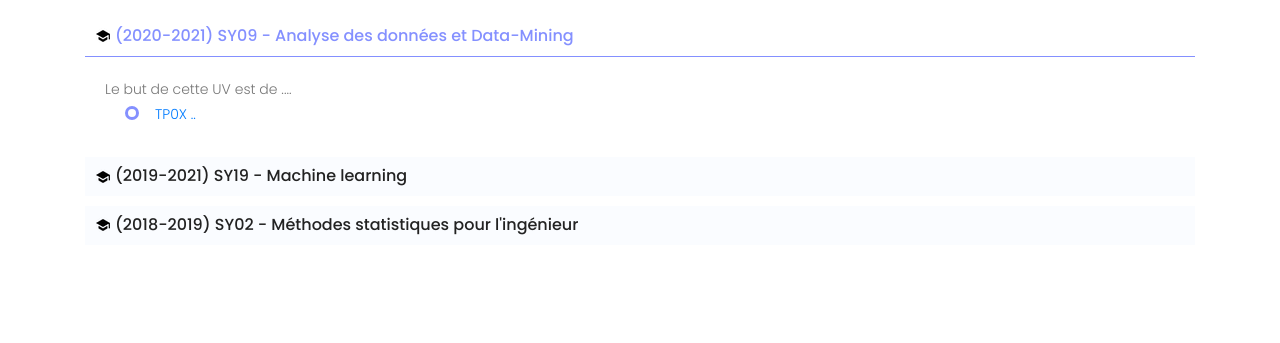
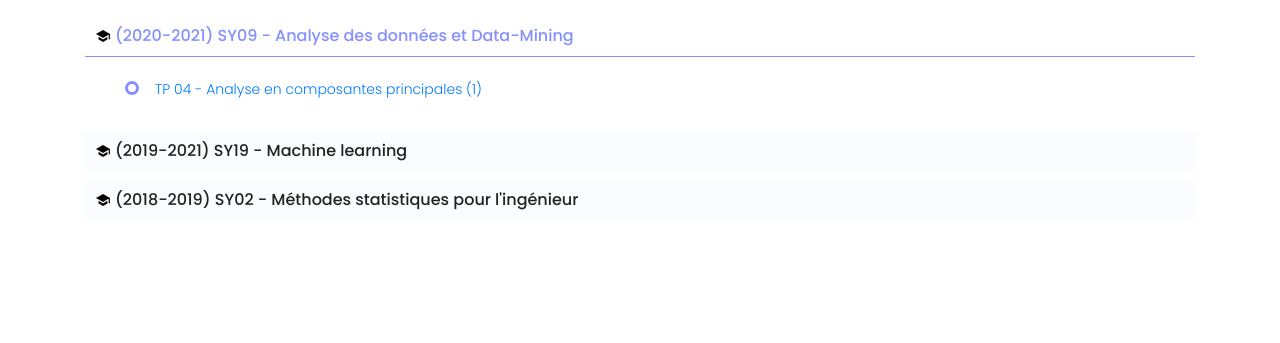
Before and after one commit to salmuz/salmuz.github.io, a plain HTML site: page teaching.html in a window 1280 px wide. Shown: the part 142-485 px from the top of the page. Drawn offline with nearby package versions, Linux system fonts and the light colour scheme.

Commit message:
teaching news sy09

```diff
--- a/teaching.html
+++ b/teaching.html
@@ -130,12 +130,11 @@
                         <a href="">(2020-2021) SY09 - Analyse des données et Data-Mining</a>
                     </dt>
                     <dd>
-                        Le but de cette UV est de ....
                         <ul class="unordered-list">
                             <li>
-                                <a href="#"
+                                <a href="https://colab.research.google.com/drive/196Vh5ukroGbVNGdEv5SJM7RjXGsKDEmZ?usp=sharing"
                                    target="_blank">
-                                    TP0X ..
+                                    TP 04 - Analyse en composantes principales (1)
                                 </a>
                             </li>
                         </ul>
```
